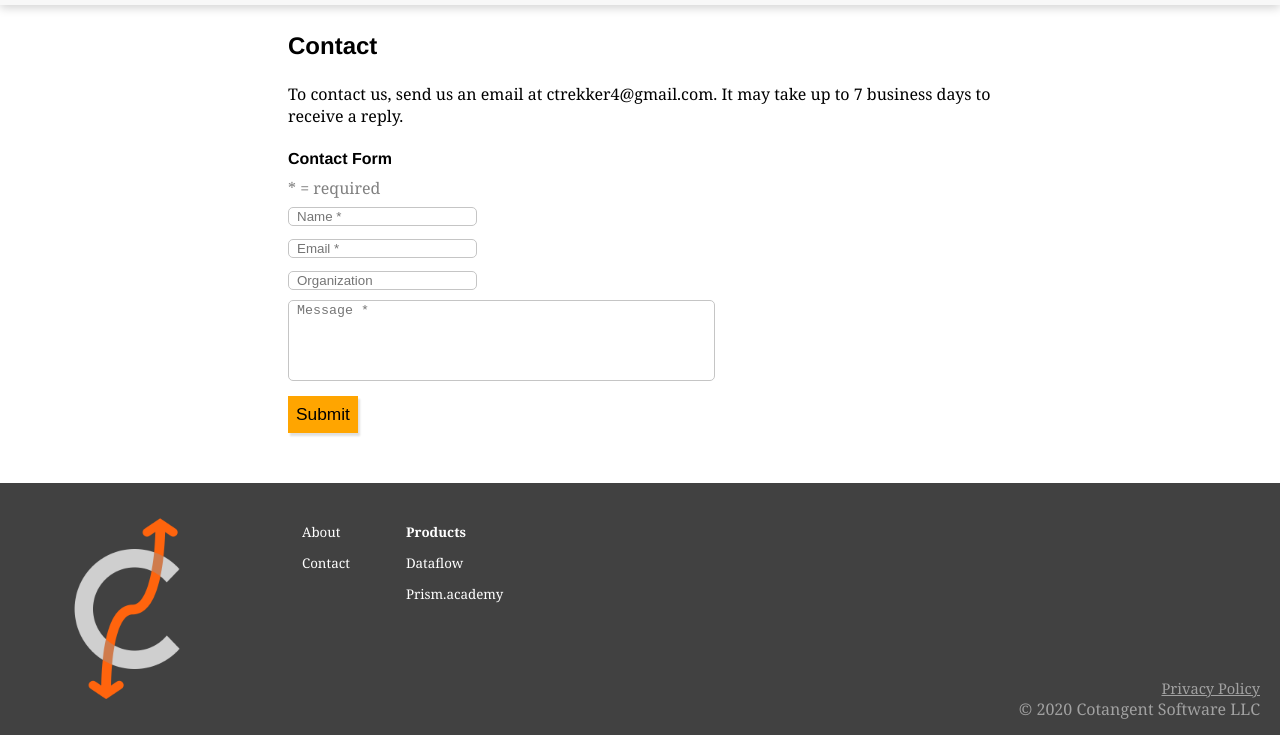
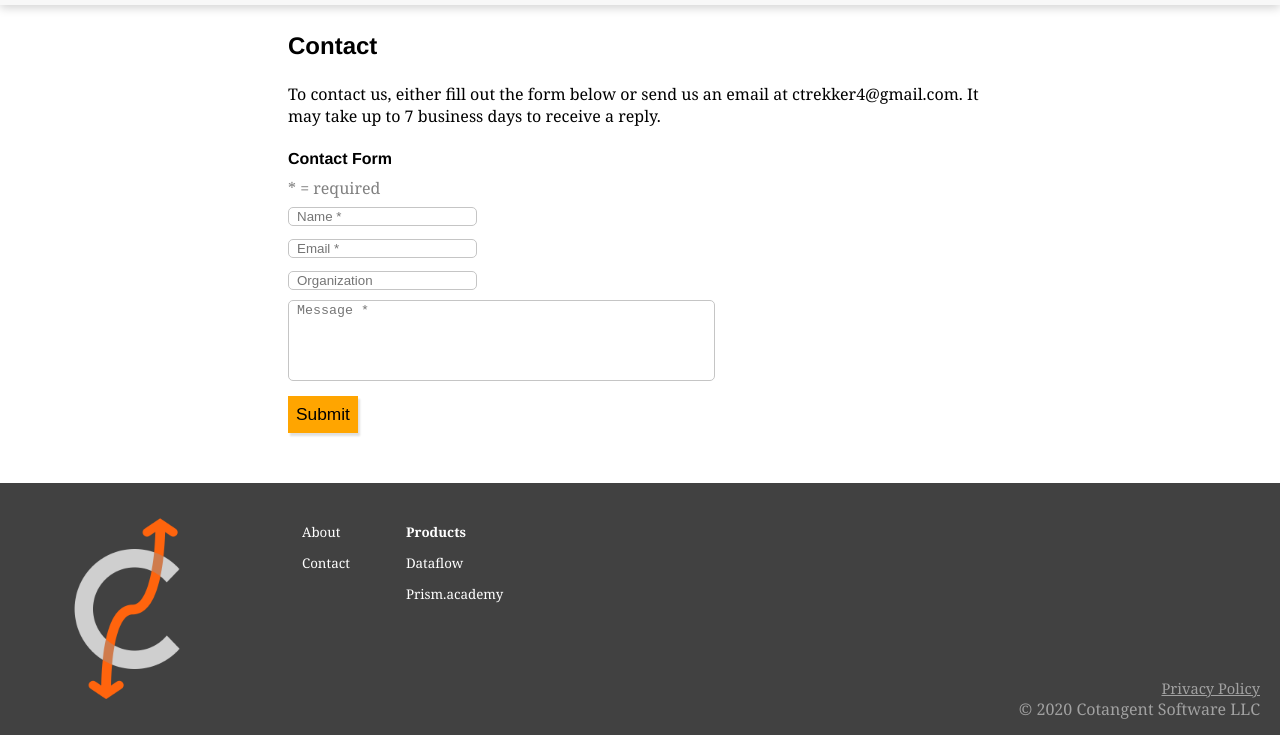
Before and after one commit to cotangent-software/cotangent.software, a Gatsby site: page /contact in a window 1280 px wide. Shown: the part 61-800 px from the top of the page. Built offline with nearby package versions, Linux system fonts and the light colour scheme; Gatsby itself is replaced by a stand-in of ours; what typography-theme-bootstrap would draw is missing.

Commit message:
Adjust contact form text

```diff
--- a/src/pages/contact.js
+++ b/src/pages/contact.js
@@ -36,7 +36,7 @@ function Contact({ data }) {
     <div className={'textContainer'}>
       <h2>Contact</h2>
       <p>
-        To contact us, send us an email at {data.site.siteMetadata.email}.
+        To contact us, either fill out the form below or send us an email at {data.site.siteMetadata.email}.
         It may take up to 7 business days to receive a reply.
       </p>
       <h4 style={{ marginBottom: '10px' }}>Contact Form</h4>
```
